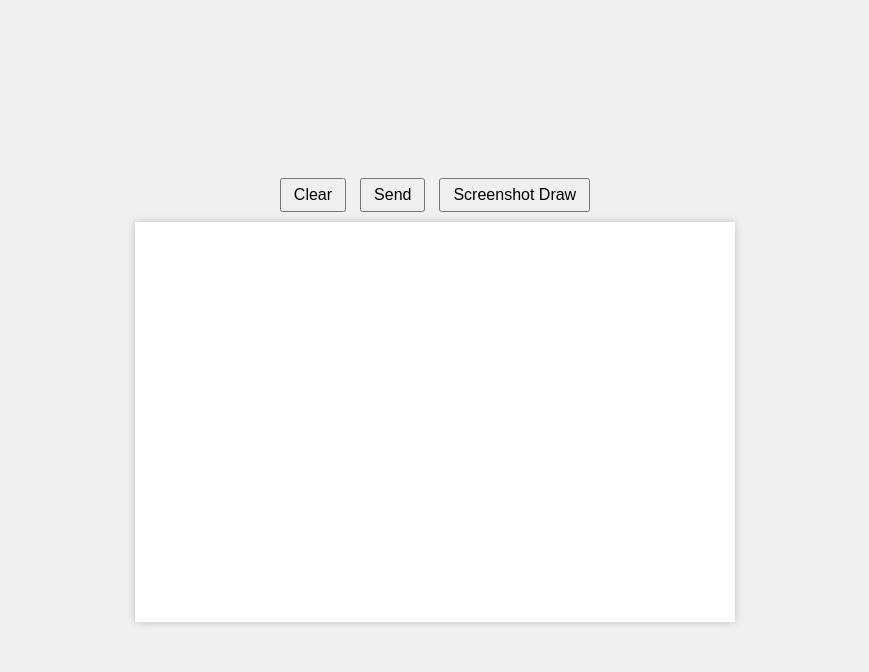
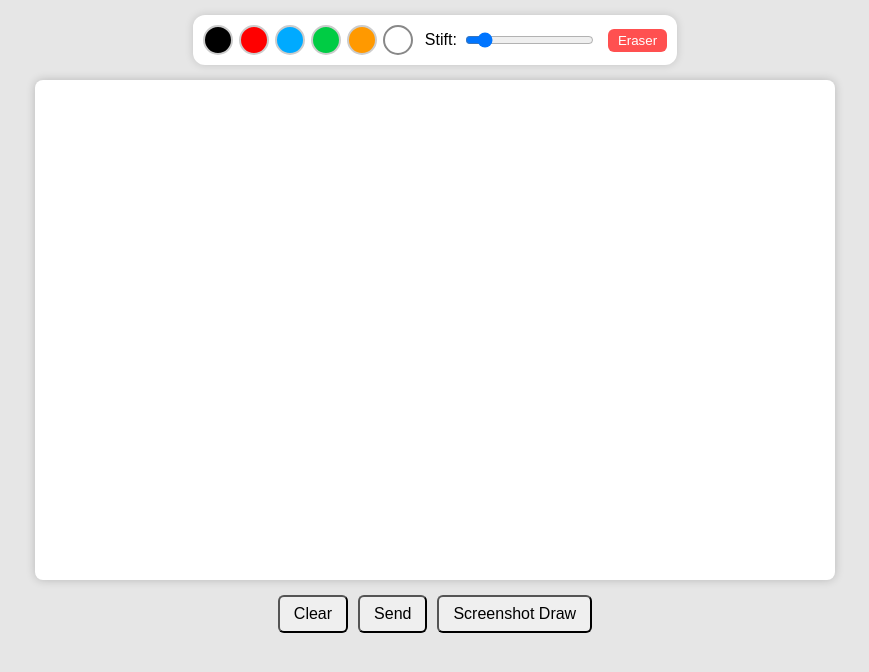
Before and after one commit to xipiet/Artmosphere, a plain HTML site: page public/ipad.html in a window 1280 px wide. Shown: the whole page, without its empty margins (205-1074 px from the left). Drawn offline with nearby package versions, Linux system fonts and the light colour scheme; no server answers.

Commit message:
zeichenTools

```diff
--- a/public/ipad.html
+++ b/public/ipad.html
@@ -1,49 +1,140 @@
 <!doctype html>
 <html>
-
 <head>
   <meta charset="utf-8" />
   <title>iPad Draw</title>
   <link rel="icon" type="image/png" href="/favicon.png" />
   <style>
-    html,
-    body {
+    html, body {
       margin: 0;
       padding: 0;
       height: 100%;
-      background: #f0f0f0;
+      background: #e6e6e6;
       display: flex;
       flex-direction: column;
       align-items: center;
-      justify-content: center;
+      justify-content: flex-start;
+      font-family: sans-serif;
+      user-select: none;
     }
 
-    #controls {
-      margin-bottom: 10px;
+    /* TOP TOOLBAR */
+    #toolbar {
+      display: flex;
+      gap: 12px;
+      padding: 10px;
+      background: #fff;
+      box-shadow: 0 0 8px rgba(0,0,0,0.15);
+      margin-top: 15px;
+      border-radius: 12px;
+      align-items: center;
     }
 
-    canvas {
-      background: #fff;
-      box-shadow: 0 0 8px rgba(0, 0, 0, 0.2);
-      touch-action: none;
+    #colors {
+      display: flex;
+      gap: 6px;
     }
 
-    button {
-      margin: 0 5px;
+    .color-btn {
+      width: 26px;
+      height: 26px;
+      border-radius: 50%;
+      border: 2px solid #ccc;
+      cursor: pointer;
+    }
+
+    #sizes {
+      display: flex;
+      gap: 4px;
+      align-items: center;
+    }
+
+    .size-btn {
+      width: 26px;
+      height: 26px;
+      border-radius: 50%;
+      border: 2px solid #ccc;
+      background: #fff;
+      cursor: pointer;
+    }
+
+    #stroke-slider {
+      display: flex;
+      align-items: center;
+      gap: 6px;
+      min-width: 120px;
+    }
+
+    #erase {
+      padding: 4px 10px;
+      background: #ff5050;
+      color: #fff;
+      border: none;
+      border-radius: 6px;
+      cursor: pointer;
+    }
+
+    /* DRAWING AREA */
+    canvas {
+      margin-top: 15px;
+      background: #fff;
+      box-shadow: 0 0 10px rgba(0,0,0,0.2);
+      touch-action: none;
+      border-radius: 8px;
+    }
+
+    /* BOTTOM BUTTONS */
+    #controls {
+      margin-top: 15px;
+      display: flex;
+      gap: 10px;
+      margin-bottom: 20px;
+    }
+
+    #controls button {
+      padding: 8px 14px;
       font-size: 16px;
-      padding: 6px 12px;
       cursor: pointer;
+      border-radius: 6px;
     }
   </style>
 </head>
 
 <body>
+
+  <!-- toolbar -->
+  <div id="toolbar">
+
+    <!-- colors -->
+    <div id="colors">
+      <div class="color-btn" data-color="#000000" style="background:#000000"></div>
+      <div class="color-btn" data-color="#ff0000" style="background:#ff0000"></div>
+      <div class="color-btn" data-color="#00aaff" style="background:#00aaff"></div>
+      <div class="color-btn" data-color="#00cc44" style="background:#00cc44"></div>
+      <div class="color-btn" data-color="#ff9900" style="background:#ff9900"></div>
+      <div class="color-btn" data-color="#ffffff" style="background:#ffffff; border:2px solid #888"></div>
+    </div>
+
+    <!-- stroke slider -->
+    <div id="stroke-slider">
+      <label for="sizeSlider">Stift:</label>
+      <input type="range" id="sizeSlider" min="1" max="30" value="4">
+    </div>
+
+    <!-- eraser -->
+    <button id="erase">Eraser</button>
+
+  </div>
+
+  <!-- canvas -->
+  <canvas id="drawArea" width="800" height="500"></canvas>
+
+  <!-- bottom buttons -->
   <div id="controls">
     <button id="clear">Clear</button>
     <button id="send">Send</button>
     <button id="screenshot">Screenshot Draw</button>
   </div>
-  <canvas id="drawArea" width="600" height="400"></canvas>
 
   <script src="/socket.io/socket.io.js"></script>
   <script>
@@ -52,6 +143,14 @@
     const ctx = canvas.getContext('2d');
 
     let drawing = false;
+    let currentColor = "#000000";
+    let currentSize = 4;
+    let eraseMode = false;
+
+    const sizeSlider = document.getElementById("sizeSlider");
+    sizeSlider.addEventListener("input", () => {
+      currentSize = parseInt(sizeSlider.value);
+    });
 
     function getPos(e) {
       const rect = canvas.getBoundingClientRect();
@@ -70,41 +169,53 @@
     function draw(e) {
       if (!drawing) return;
       const { x, y } = getPos(e);
+
       ctx.lineTo(x, y);
-      ctx.strokeStyle = '#000';
-      ctx.lineWidth = 3;
-      ctx.lineCap = 'round';
-      ctx.lineJoin = 'round';
+      ctx.strokeStyle = eraseMode ? "#ffffff" : currentColor;
+      ctx.lineWidth = currentSize;
+      ctx.lineCap = "round";
+      ctx.lineJoin = "round";
       ctx.stroke();
     }
 
     function endDraw() { drawing = false; }
 
-    canvas.addEventListener('mousedown', startDraw);
-    canvas.addEventListener('mousemove', draw);
-    canvas.addEventListener('mouseup', endDraw);
-    canvas.addEventListener('mouseleave', endDraw);
-    canvas.addEventListener('touchstart', startDraw, { passive: false });
-    canvas.addEventListener('touchmove', draw, { passive: false });
-    canvas.addEventListener('touchend', endDraw);
+    canvas.addEventListener("mousedown", startDraw);
+    canvas.addEventListener("mousemove", draw);
+    canvas.addEventListener("mouseup", endDraw);
 
-    document.getElementById('clear').addEventListener('click', () => {
+    canvas.addEventListener("touchstart", startDraw, { passive:false });
+    canvas.addEventListener("touchmove", draw, { passive:false });
+    canvas.addEventListener("touchend", endDraw);
+
+    document.querySelectorAll(".color-btn").forEach(btn => {
+      btn.addEventListener("click", () => {
+        eraseMode = false;
+        currentColor = btn.dataset.color;
+      });
+    });
+
+    document.getElementById("erase").addEventListener("click", () => {
+      eraseMode = true;
+    });
+
+    document.getElementById("clear").addEventListener("click", () => {
       ctx.clearRect(0, 0, canvas.width, canvas.height);
     });
 
-    document.getElementById('send').addEventListener('click', () => {
-      const dataUrl = canvas.toDataURL('image/png');
-      socket.emit('sendImage', dataUrl);
+    document.getElementById("send").addEventListener("click", () => {
+      const dataUrl = canvas.toDataURL("image/png");
+      socket.emit("sendImage", dataUrl);
       ctx.clearRect(0, 0, canvas.width, canvas.height);
     });
 
-    document.getElementById('screenshot').addEventListener('click', () => {
-      const link = document.createElement('a');
-      link.href = canvas.toDataURL('image/png');
+    document.getElementById("screenshot").addEventListener("click", () => {
+      const link = document.createElement("a");
+      link.href = canvas.toDataURL("image/png");
       link.download = `drawing_${Date.now()}.png`;
       link.click();
     });
   </script>
+
 </body>
-
 </html>
```
